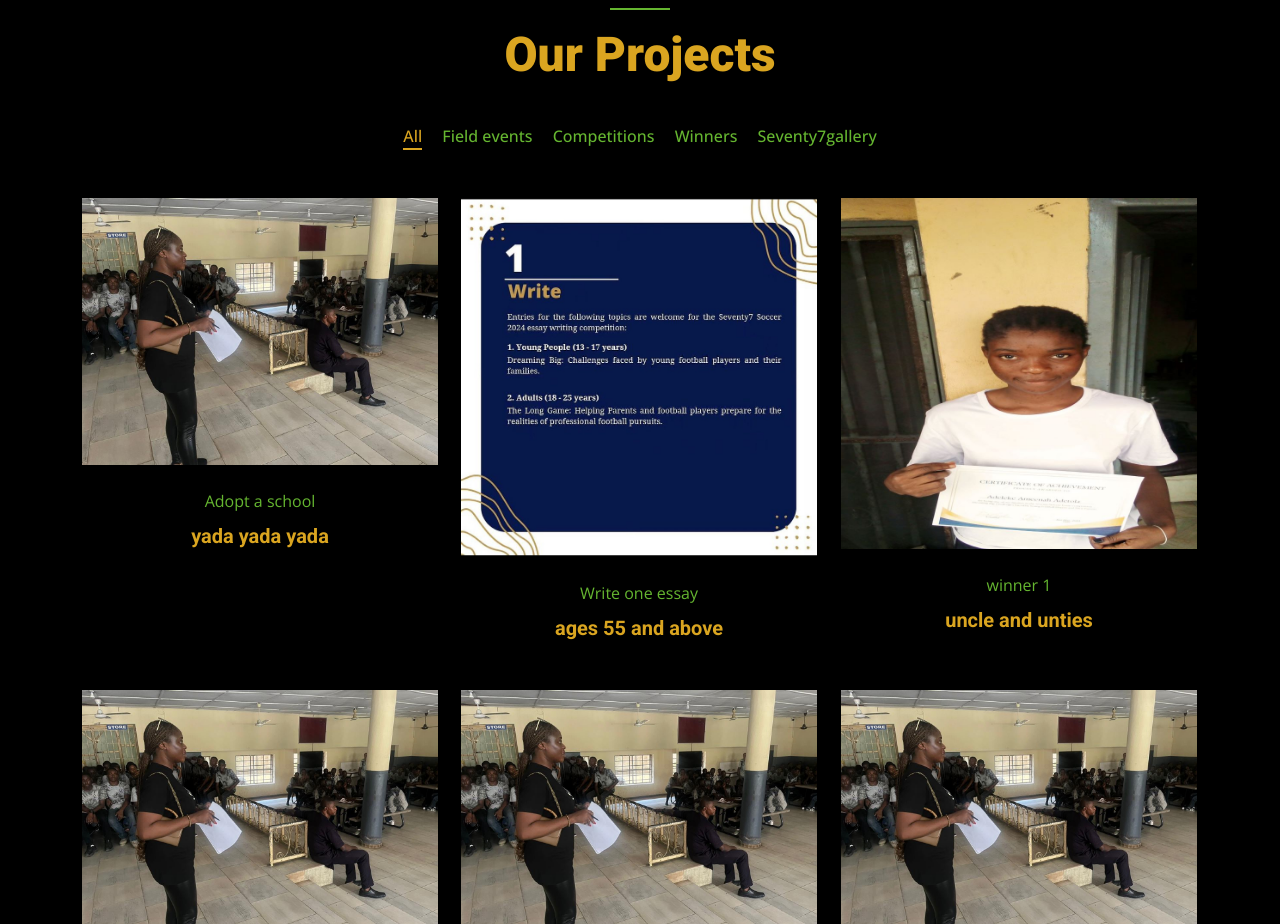
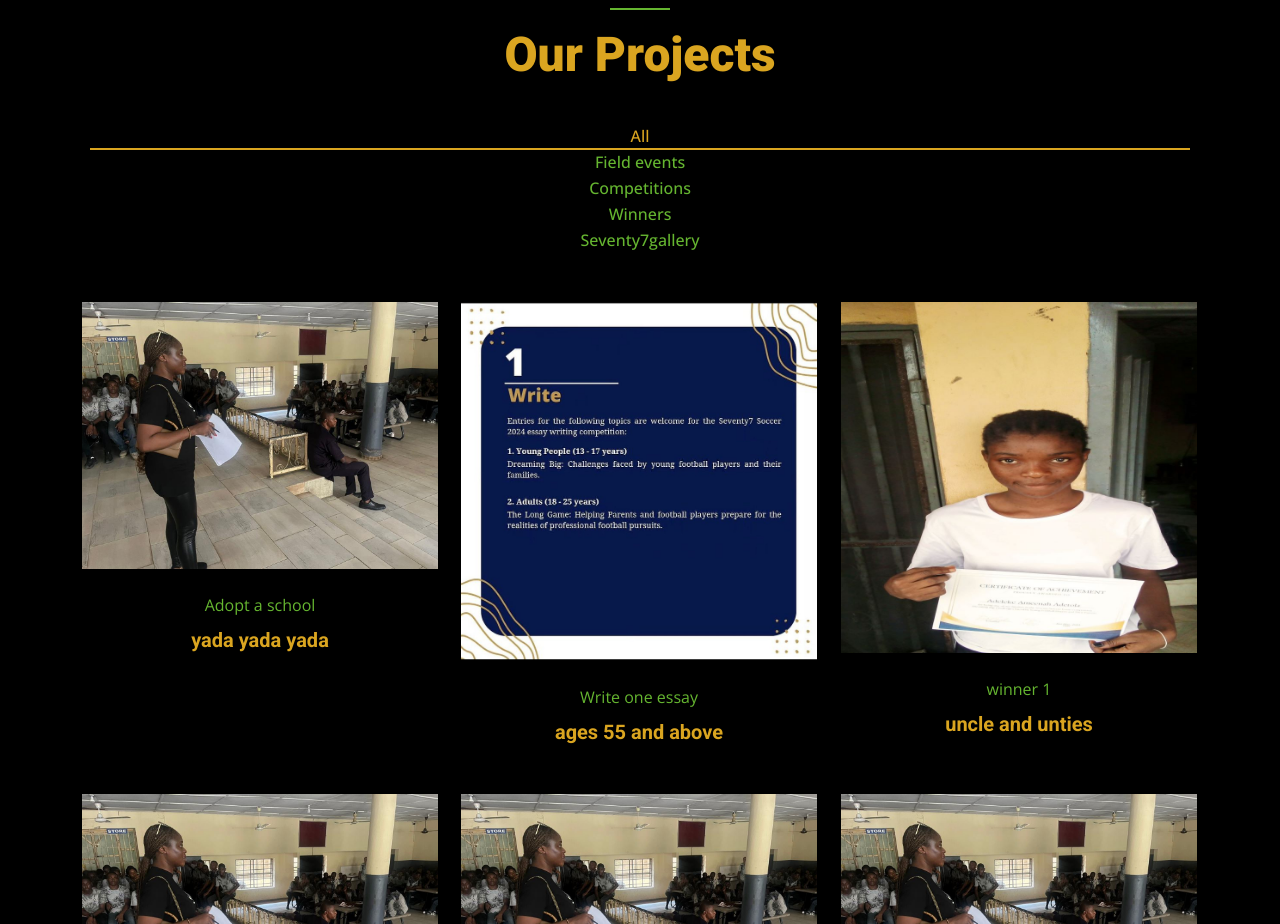
Before and after one commit to Mullahbabs/mullahbabs.github.io, a plain HTML site: page index.html in a window 1280 px wide. Shown: the part 3200-4124 px from the top of the page. Drawn offline with nearby package versions, Linux system fonts and the light colour scheme.

Commit message:
update website files

```diff
--- a/css/style.css
+++ b/css/style.css
@@ -342,7 +342,7 @@
 
 /*** Project Portfolio ***/
 #portfolio-flters li {
-    display: inline-block;
+    display: grid;
     font-weight: 500;
     color: #65B530;
     cursor: pointer;
```
